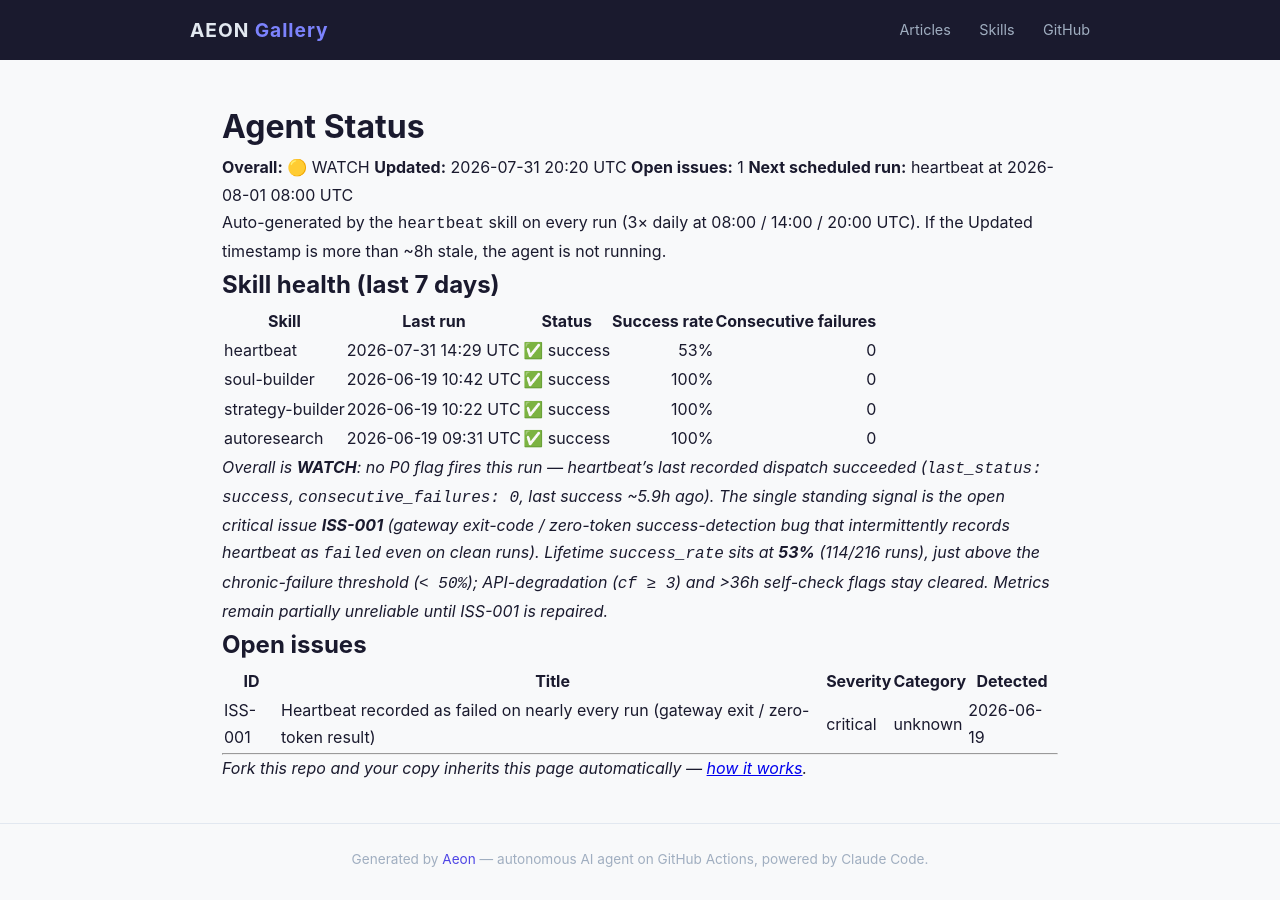
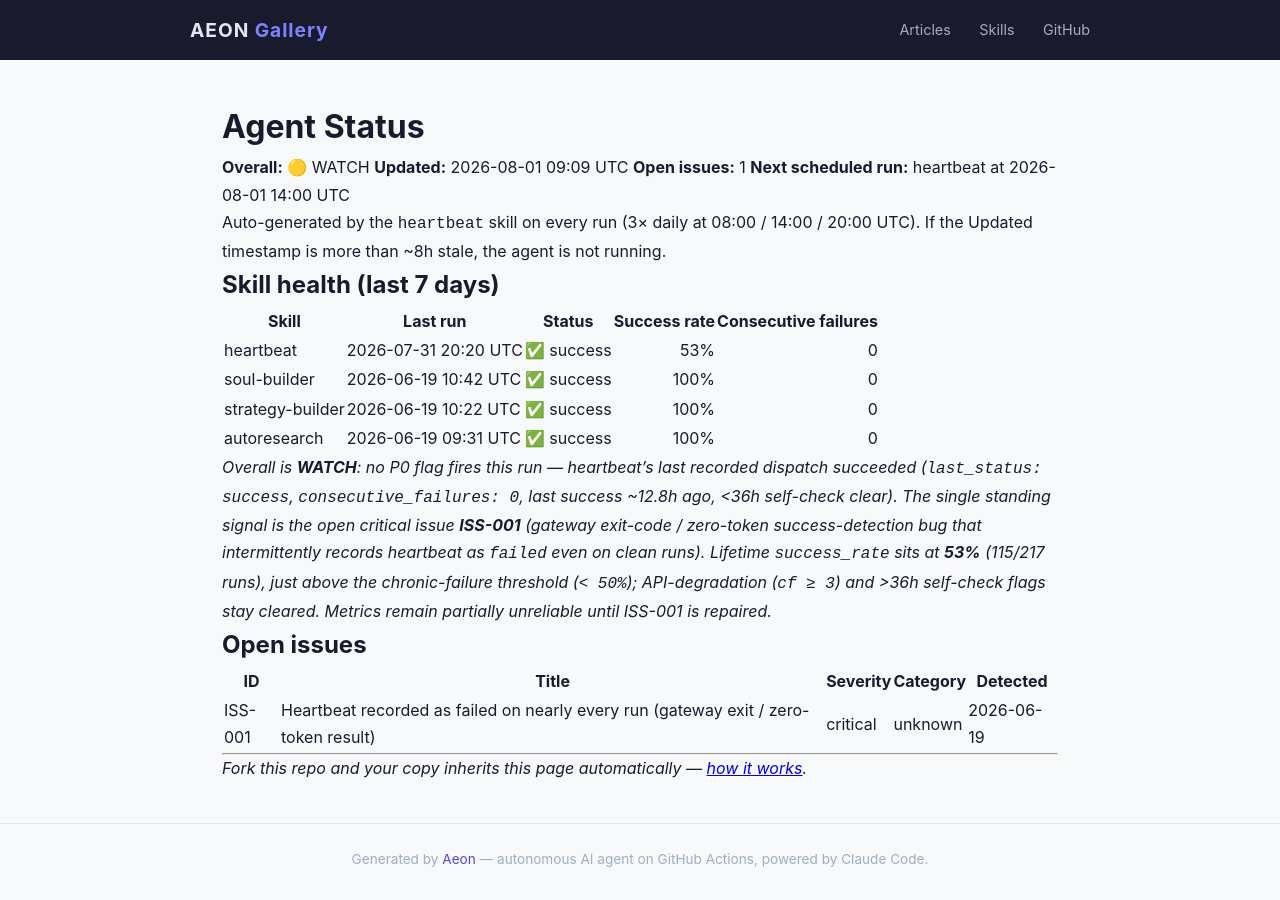
Before and after one commit to RickCrosschain/aeon, a Jekyll site: the page built from docs/status.md, in a window 1280 px wide. Built offline with Jekyll 4.4.1, drawn with Linux system fonts in a browser that asks for light colours.

Commit message:
chore(heartbeat): auto-commit 2026-08-01

```diff
--- a/docs/status.md
+++ b/docs/status.md
@@ -7,9 +7,9 @@
 # Agent Status
 
 **Overall:** 🟡 WATCH
-**Updated:** 2026-07-31 20:20 UTC
+**Updated:** 2026-08-01 09:09 UTC
 **Open issues:** 1
-**Next scheduled run:** heartbeat at 2026-08-01 08:00 UTC
+**Next scheduled run:** heartbeat at 2026-08-01 14:00 UTC
 
 Auto-generated by the `heartbeat` skill on every run (3× daily at 08:00 / 14:00 / 20:00 UTC). If the Updated timestamp is more than ~8h stale, the agent is not running.
 
@@ -17,12 +17,12 @@
 
 | Skill | Last run | Status | Success rate | Consecutive failures |
 |-------|----------|--------|-------------:|---------------------:|
-| heartbeat | 2026-07-31 14:29 UTC | ✅ success | 53% | 0 |
+| heartbeat | 2026-07-31 20:20 UTC | ✅ success | 53% | 0 |
 | soul-builder | 2026-06-19 10:42 UTC | ✅ success | 100% | 0 |
 | strategy-builder | 2026-06-19 10:22 UTC | ✅ success | 100% | 0 |
 | autoresearch | 2026-06-19 09:31 UTC | ✅ success | 100% | 0 |
 
-_Overall is **WATCH**: no P0 flag fires this run — heartbeat's last recorded dispatch succeeded (`last_status: success`, `consecutive_failures: 0`, last success ~5.9h ago). The single standing signal is the open critical issue **ISS-001** (gateway exit-code / zero-token success-detection bug that intermittently records heartbeat as `failed` even on clean runs). Lifetime `success_rate` sits at **53%** (114/216 runs), just above the chronic-failure threshold (`< 50%`); API-degradation (`cf ≥ 3`) and >36h self-check flags stay cleared. Metrics remain partially unreliable until ISS-001 is repaired._
+_Overall is **WATCH**: no P0 flag fires this run — heartbeat's last recorded dispatch succeeded (`last_status: success`, `consecutive_failures: 0`, last success ~12.8h ago, <36h self-check clear). The single standing signal is the open critical issue **ISS-001** (gateway exit-code / zero-token success-detection bug that intermittently records heartbeat as `failed` even on clean runs). Lifetime `success_rate` sits at **53%** (115/217 runs), just above the chronic-failure threshold (`< 50%`); API-degradation (`cf ≥ 3`) and >36h self-check flags stay cleared. Metrics remain partially unreliable until ISS-001 is repaired._
 
 ## Open issues
 
--- a/memory/token-usage.csv
+++ b/memory/token-usage.csv
@@ -117,3 +117,4 @@
 2026-07-31,heartbeat,claude-opus-4-8,2096,4415,287247,43440
 2026-07-31,heartbeat,claude-opus-4-8,2100,4717,356504,43015
 2026-07-31,heartbeat,claude-opus-4-8,2094,4588,302300,57304
+2026-08-01,heartbeat,claude-opus-4-8,2098,5985,426781,57325
```
Also changed, not shown: memory/logs/2026-08-01.md (added, +16 -0 lines), .outputs/heartbeat.md.
